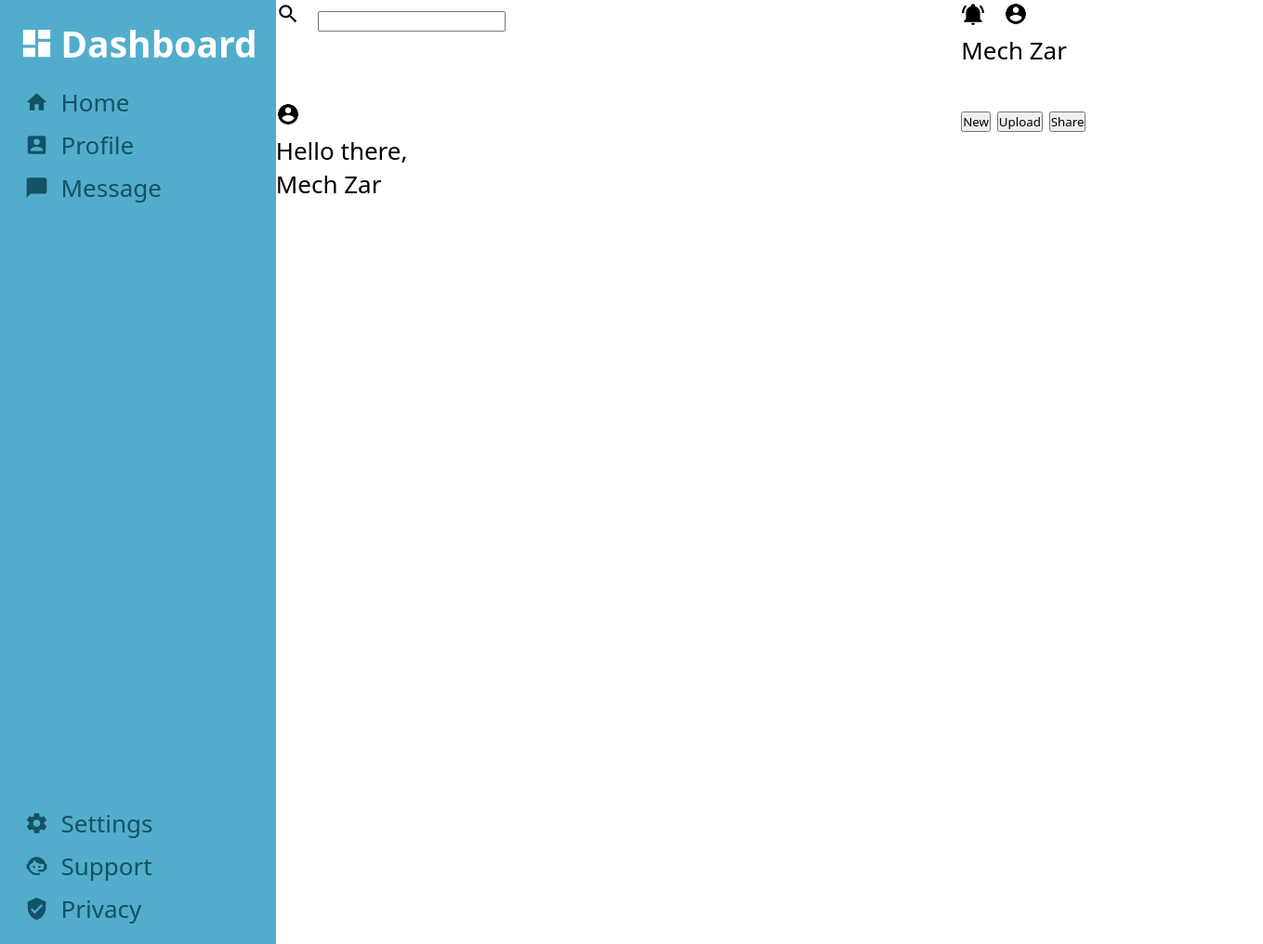
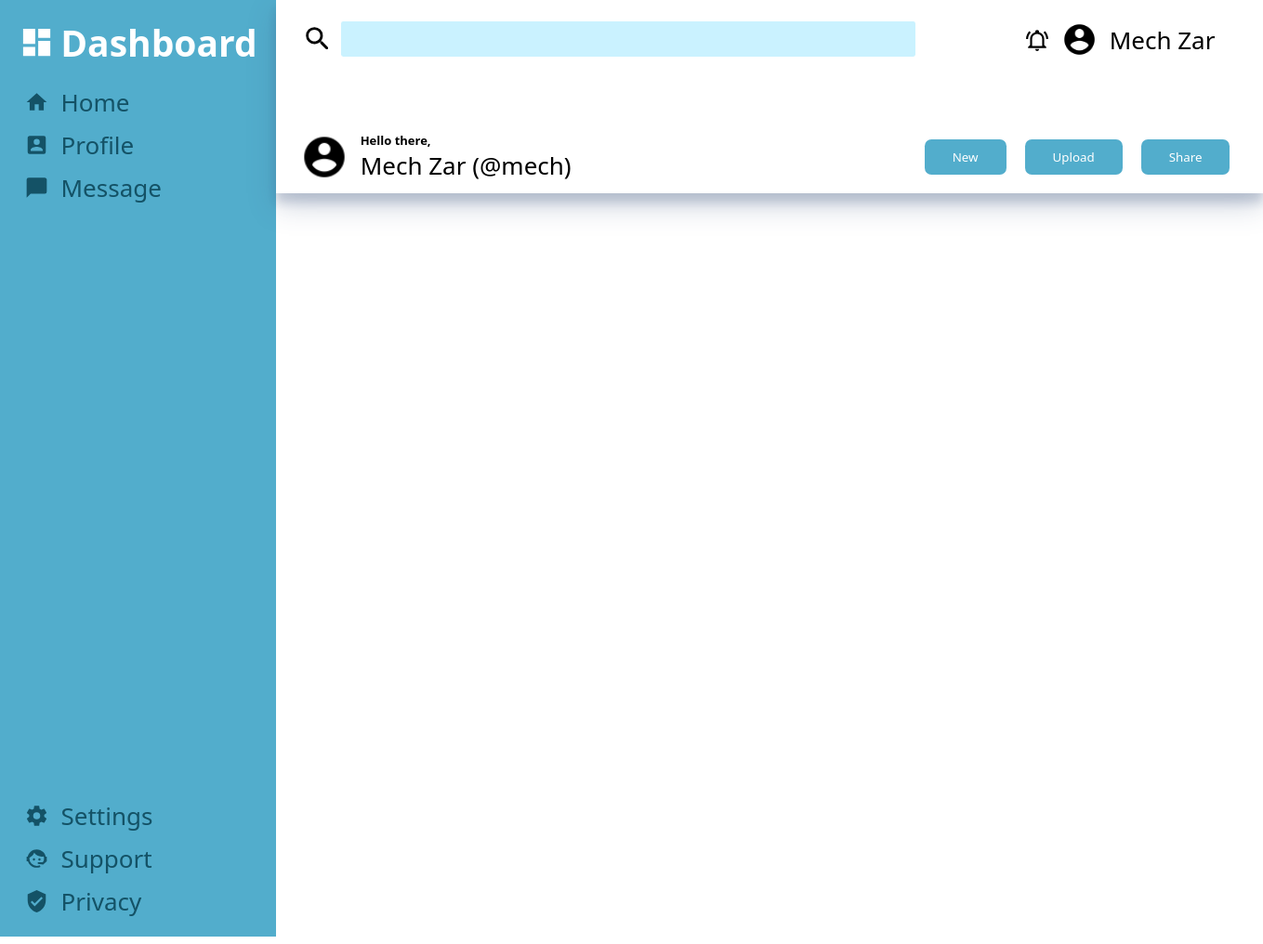
Before and after one commit to rolzar/admin-dashboard, a plain HTML site: page index.html in a window 1280 px wide. Shown: the whole page at 93% size, 1359 px wide, since content can reach past the window. Drawn offline with Linux system fonts and the light colour scheme.

Commit message:
Add header css

```diff
--- a/index.html
+++ b/index.html
@@ -76,25 +76,28 @@
 
         </div>
         <div class="header">
-            <form action="">
+            <form class ="searchBox" action="">
                 <label for="search">
-                    <svg style="width:1em;height:1em" viewBox="0 0 24 24">
+                    <svg style="width:1em;height:1em" viewBox="0 0 20 20">
                         <path fill="currentColor" d="M9.5,3A6.5,6.5 0 0,1 16,9.5C16,11.11 15.41,12.59 14.44,13.73L14.71,14H15.5L20.5,19L19,20.5L14,15.5V14.71L13.73,14.44C12.59,15.41 11.11,16 9.5,16A6.5,6.5 0 0,1 3,9.5A6.5,6.5 0 0,1 9.5,3M9.5,5C7,5 5,7 5,9.5C5,12 7,14 9.5,14C12,14 14,12 14,9.5C14,7 12,5 9.5,5Z" />
                     </svg>
+
                 </label>
-                <input type='search' name="search" id="name">
+                <input type='search' name="search" id="search" size="70em">
             </form>
             <div class="smallName">
                 <svg style="width:1em;height:1em" viewBox="0 0 24 24">
-                    <path fill="currentColor" d="M21,19V20H3V19L5,17V11C5,7.9 7.03,5.17 10,4.29C10,4.19 10,4.1 10,4A2,2 0 0,1 12,2A2,2 0 0,1 14,4C14,4.1 14,4.19 14,4.29C16.97,5.17 19,7.9 19,11V17L21,19M14,21A2,2 0 0,1 12,23A2,2 0 0,1 10,21M19.75,3.19L18.33,4.61C20.04,6.3 21,8.6 21,11H23C23,8.07 21.84,5.25 19.75,3.19M1,11H3C3,8.6 3.96,6.3 5.67,4.61L4.25,3.19C2.16,5.25 1,8.07 1,11Z" />
-                </svg>
-                <img src="icons/account-circle.png" alt="" style="width:1em;height:1em">
+                    <path fill="currentColor" d="M10,21H14A2,2 0 0,1 12,23A2,2 0 0,1 10,21M21,19V20H3V19L5,17V11C5,7.9 7.03,5.17 10,4.29C10,4.19 10,4.1 10,4A2,2 0 0,1 12,2A2,2 0 0,1 14,4C14,4.1 14,4.19 14,4.29C16.97,5.17 19,7.9 19,11V17L21,19M17,11A5,5 0 0,0 12,6A5,5 0 0,0 7,11V18H17V11M19.75,3.19L18.33,4.61C20.04,6.3 21,8.6 21,11H23C23,8.07 21.84,5.25 19.75,3.19M1,11H3C3,8.6 3.96,6.3 5.67,4.61L4.25,3.19C2.16,5.25 1,8.07 1,11Z" />                </svg>
+                <img src="icons/account-circle.png" alt="" style="width:1.5em;height:1.5em">
                 <div class="user">Mech Zar</div>
             </div>
             <div class="bigName">
-                <img src="icons/account-circle.png" alt="" style="width:1em;height:1em">
-                <div class="intro">Hello there,</div>
-                <div class="user">Mech Zar</div>
+                <img src="icons/account-circle.png" alt="" style="width:2em;height:2em">
+                <div class="welcome" >
+                    <div class="intro">Hello there,</div>
+                    <div class="user">Mech Zar (@mech)</div>
+                </div>
+
             </div>
             <div class="newAction">
                 <form action="">
@@ -112,13 +115,6 @@
                 <div class="project"></div>
                 <div class="project"></div>
                 <div class="project"></div>
-                <div class="project"></div>
-                <div class="project"></div>
-                <div class="project"></div>
-                <div class="project"></div>
-                <div class="project"></div>
-                <div class="project"></div>
-                <div class="project"></div>
             </div>
             <div class="right-sidebar"></div>
         </div>
--- a/style.css
+++ b/style.css
@@ -31,9 +31,72 @@ a{
 .header{
     display: grid;
     grid: 1fr 1fr/ 3fr 1fr;
+    box-shadow: 0 14px 28px  rgba(64, 87, 129,.25), 0 10px 10px rgba(64, 87, 129,.22);
+    position: sticky;
+    top: 0;
+}
+
+form{
+    display: flex;
+    align-items: center;
+    font-size: 28px;
+    padding-left: 1em;
+}
+
+label >svg{
+    padding-right: .5em;
 
 }
 
+input{
+    border-radius: .3vh;
+    padding: 10px;
+    outline: none;
+    border: none;
+    background-color: #80dfff6a;
+}
+
+.smallName{
+    display: flex ;
+    align-items: center;
+    justify-content: flex-end;
+    padding-right: 2em;
+}
+
+.smallName, .searchBox{
+    padding-bottom: .7em;
+}
+
+.bigName, .newAction{
+    display: flex;
+    align-items: center;
+    padding: 1em 1em 0;
+
+}
+
+.intro{
+    font-size: .5em;
+    font-weight: bold;
+}
+
+.newAction, .newAction > form{
+    padding-left: 0;
+}
+
+.newAction >form{
+    display: flex;
+}
+
+
+button{
+    border: none;
+    padding: 10px 30px;
+    border-radius: .9vh;
+    background-color: #52ADCC;
+    margin: 20px 10px;
+    color: white;
+
+}
 /* Sidebar CSS Here */
 
 .sidebar{
@@ -53,7 +116,7 @@ a{
     font-size: 1.5em;
 }
 
-svg{
+svg, img{
     width: 1em;
     height: 1em;
     padding-right: .5em;
@@ -73,6 +136,8 @@ a > svg{
 ul{
     list-style-type: none;
 }
+
+
 
 .sidebar-menu > ul > li > a{
     color: var(--sidebarMenu);
```
